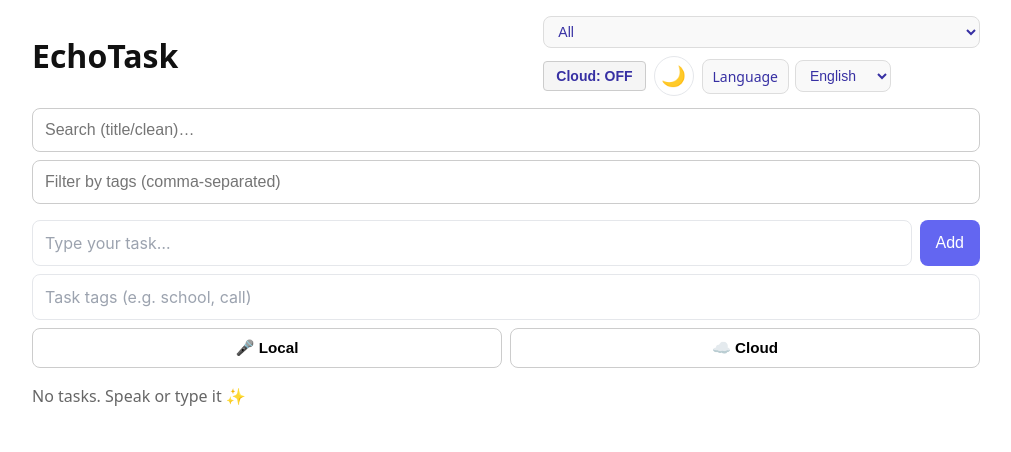
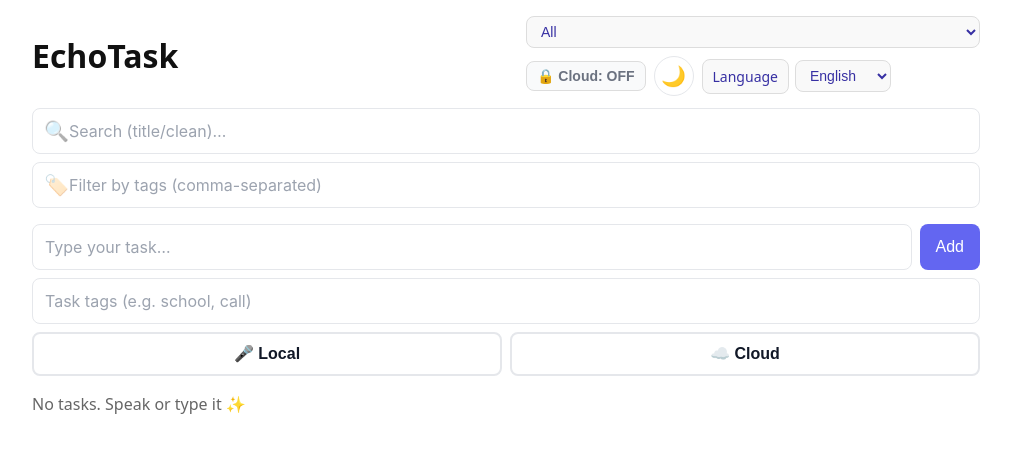
Before and after one commit to dexteee-r/EchoTask, a React (Vite) app in the folder echotask/: page / in a window 1280 px wide. Shown: the top 452 px of the page, without its empty margins (134-1145 px from the left). Built offline with nearby package versions, Linux system fonts and the light colour scheme.

Commit message:
UI et UX improve

```diff
--- a/echotask/index.html
+++ b/echotask/index.html
@@ -19,7 +19,7 @@
     <meta name="theme-color" content="#1f3afe">
 
     <!-- iOS full-screen -->
-    <meta name="apple-mobile-web-app-capable" content="yes" />
+    <meta name="mobile-web-app-capable" content="yes">
     <meta name="apple-mobile-web-app-status-bar-style" content="default" />
     <meta name="apple-mobile-web-app-title" content="EchoTask" />
 
--- a/echotask/src/ui/CloudConfig.tsx
+++ b/echotask/src/ui/CloudConfig.tsx
@@ -1,4 +1,4 @@
-// src/ui/CloudConfig.tsx
+// src/ui/CloudConfig.tsx (Modernisé)
 import React from 'react';
 
 interface CloudConfigProps {
@@ -13,21 +13,12 @@ interface CloudConfigProps {
 }
 
 /**
- * Composant CloudConfig
+ * Composant CloudConfig - Configuration Cloud (Modernisé)
  *
- * Section de configuration Cloud :
- * - Toggle Cloud ON/OFF
- * - Champ API key (visible si Cloud activé)
- * - Message d'avertissement si Cloud activé sans clé
- *
- * @param allowCloud - État du Cloud (activé/désactivé)
- * @param apiKey - Clé API OpenAI
- * @param onToggleCloud - Callback toggle Cloud
- * @param onApiKeyChange - Callback changement API key
- * @param cloudOnLabel - Label "Cloud: ON" (traduit)
- * @param cloudOffLabel - Label "Cloud: OFF" (traduit)
- * @param apiKeyPlaceholder - Placeholder clé API (traduit)
- * @param warningMessage - Message d'avertissement (traduit)
+ * Utilise le Design System pour :
+ * - Badge toggle stylé
+ * - Input avec validation visuelle
+ * - Message d'avertissement coloré
  */
 export default function CloudConfig({
   allowCloud,
@@ -49,47 +40,63 @@ export default function CloudConfig({
         className="badge"
         style={{
           cursor: 'pointer',
-          padding: '6px 12px',
-          borderRadius: 4,
-          border: '1px solid #ccc',
-          backgroundColor: allowCloud ? '#e3f2fd' : '#f5f5f5',
-          fontWeight: 600
+          background: allowCloud ? 'var(--color-primary)' : 'var(--color-bg-secondary)',
+          color: allowCloud ? 'white' : 'var(--color-text-secondary)',
+          fontWeight: 'var(--font-semibold)',
+          transition: 'all var(--transition-fast)',
         }}
       >
-        {allowCloud ? cloudOnLabel : cloudOffLabel}
+        {allowCloud ? '☁️ ' + cloudOnLabel : '🔒 ' + cloudOffLabel}
       </button>
 
       {/* Section API Key (visible si Cloud activé) */}
       {allowCloud && (
-        <div style={{ marginTop: 8 }}>
+        <div
+          className="card fade-in"
+          style={{
+            marginTop: 'var(--space-2)',
+            padding: 'var(--space-3)',
+            position: 'absolute',
+            zIndex: 'var(--z-dropdown)',
+            minWidth: 300,
+            maxWidth: 400,
+          }}
+        >
+          <label style={{
+            display: 'block',
+            fontSize: 'var(--text-sm)',
+            fontWeight: 'var(--font-medium)',
+            color: 'var(--color-text-secondary)',
+            marginBottom: 'var(--space-1)',
+          }}>
+            🔑 {apiKeyPlaceholder}
+          </label>
           <input
             type="password"
-            placeholder={apiKeyPlaceholder}
+            className="input"
+            placeholder="sk-..."
             value={apiKey}
             onChange={e => onApiKeyChange(e.target.value)}
             style={{
-              width: '100%',
-              padding: 8,
-              borderColor: !apiKey && allowCloud ? '#b00020' : '#ccc',
-              borderWidth: 1,
-              borderStyle: 'solid',
-              borderRadius: 8,
-              fontSize: '0.95em'
+              borderColor: !apiKey ? 'var(--color-error)' : 'var(--color-border)',
             }}
             aria-label="Clé API OpenAI"
           />
 
           {/* Avertissement si pas de clé */}
-          {allowCloud && !apiKey && (
+          {!apiKey && (
             <div style={{
-              color: '#b00020',
-              marginTop: 4,
-              fontSize: '0.9em',
+              marginTop: 'var(--space-2)',
+              padding: 'var(--space-2)',
+              background: 'var(--color-error-light)',
+              color: 'var(--color-error)',
+              borderRadius: 'var(--radius-md)',
+              fontSize: 'var(--text-sm)',
               display: 'flex',
               alignItems: 'center',
-              gap: 4
+              gap: 'var(--space-2)',
             }}>
-              ⚠️ {warningMessage}
+              ⚠️ <span>{warningMessage}</span>
             </div>
           )}
         </div>
--- a/echotask/src/ui/FilterBar.tsx
+++ b/echotask/src/ui/FilterBar.tsx
@@ -1,4 +1,4 @@
-// src/ui/FilterBar.tsx
+// src/ui/FilterBar.tsx (Modernisé)
 import React from 'react';
 
 interface FilterBarProps {
@@ -11,18 +11,12 @@ interface FilterBarProps {
 }
 
 /**
- * Composant FilterBar
+ * Composant FilterBar - Recherche et filtrage (Modernisé)
  *
- * Barre de recherche et filtrage :
- * - Recherche texte (dans rawText et cleanText)
- * - Filtre par tags (multi-tags séparés par virgules)
- *
- * @param search - Valeur de la recherche texte
- * @param tagFilter - Valeur du filtre tags
- * @param onSearchChange - Callback changement recherche
- * @param onTagFilterChange - Callback changement filtre tags
- * @param searchPlaceholder - Placeholder recherche (traduit)
- * @param tagFilterPlaceholder - Placeholder filtre tags (traduit)
+ * Utilise le Design System pour :
+ * - Inputs avec focus states
+ * - Icônes de recherche
+ * - Grid layout responsive
  */
 export default function FilterBar({
   search,
@@ -35,41 +29,57 @@ export default function FilterBar({
 
   return (
     <div style={{
-      marginTop: 12,
+      marginTop: 'var(--space-3)',
       display: 'grid',
-      gap: 8
+      gap: 'var(--space-2)',
     }}>
       {/* Recherche texte */}
+      <div style={{ position: 'relative' }}>
+        <span style={{
+          position: 'absolute',
+          left: 'var(--space-3)',
+          top: '50%',
+          transform: 'translateY(-50%)',
+          fontSize: '1.25rem',
+          pointerEvents: 'none',
+          opacity: 0.5,
+        }}>
+          🔍
+        </span>
         <input
           type="text"
+          className="input"
           value={search}
           onChange={e => onSearchChange(e.target.value)}
           placeholder={searchPlaceholder}
-        style={{
-          padding: 12,
-          border: '1px solid #ccc',
-          borderRadius: 8,
-          fontSize: '1em',
-          width: '100%'
-        }}
+          style={{ paddingLeft: 'calc(var(--space-3) + 1.5rem)' }}
           aria-label="Recherche"
         />
+      </div>
 
       {/* Filtre tags */}
+      <div style={{ position: 'relative' }}>
+        <span style={{
+          position: 'absolute',
+          left: 'var(--space-3)',
+          top: '50%',
+          transform: 'translateY(-50%)',
+          fontSize: '1.25rem',
+          pointerEvents: 'none',
+          opacity: 0.5,
+        }}>
+          🏷️
+        </span>
         <input
           type="text"
+          className="input"
           value={tagFilter}
           onChange={e => onTagFilterChange(e.target.value)}
           placeholder={tagFilterPlaceholder}
-        style={{
-          padding: 12,
-          border: '1px solid #ccc',
-          borderRadius: 8,
-          fontSize: '1em',
-          width: '100%'
-        }}
+          style={{ paddingLeft: 'calc(var(--space-3) + 1.5rem)' }}
           aria-label="Filtre par tags"
         />
       </div>
+    </div>
   );
 }
--- a/echotask/src/ui/VoiceButtons.tsx
+++ b/echotask/src/ui/VoiceButtons.tsx
@@ -1,4 +1,4 @@
-// src/ui/VoiceButtons.tsx
+// src/ui/VoiceButtons.tsx (Modernisé)
 import React from 'react';
 
 interface VoiceButtonsProps {
@@ -15,26 +15,12 @@ interface VoiceButtonsProps {
 }
 
 /**
- * Composant VoiceButtons
+ * Composant VoiceButtons - Boutons de dictée (Modernisé)
  *
- * Boutons de dictée vocale :
- * - Bouton micro local (Web Speech API)
- * - Bouton micro cloud (Whisper API)
- * - Indicateur d'écoute (●)
- * - Désactivation si non supporté
- *
- * Utilisation : Press & Hold (maintenir appuyé)
- *
- * @param listeningLocal - État écoute locale
- * @param listeningCloud - État écoute cloud
- * @param sttSupported - Web Speech supporté ?
- * @param onStartLocal - Callback démarrage local
- * @param onStopLocal - Callback arrêt local
- * @param onStartCloud - Callback démarrage cloud
- * @param onStopCloud - Callback arrêt cloud
- * @param localLabel - Label bouton local (traduit)
- * @param cloudLabel - Label bouton cloud (traduit)
- * @param unsupportedTooltip - Tooltip si non supporté (traduit)
+ * Utilise le Design System pour :
+ * - Boutons stylés avec états
+ * - Animation pulse pendant l'écoute
+ * - Feedback visuel clair
  */
 export default function VoiceButtons({
   listeningLocal,
@@ -50,7 +36,12 @@ export default function VoiceButtons({
 }: VoiceButtonsProps) {
 
   return (
-    <div className="input-row" style={{ marginTop: 8, display: 'flex', gap: 8 }}>
+    <div style={{
+      marginTop: 'var(--space-2)',
+      display: 'grid',
+      gridTemplateColumns: '1fr 1fr',
+      gap: 'var(--space-2)',
+    }}>
       {/* Bouton micro local */}
       <button
         type="button"
@@ -58,20 +49,27 @@ export default function VoiceButtons({
         onPointerUp={onStopLocal}
         disabled={!sttSupported}
         title={!sttSupported ? unsupportedTooltip : localLabel}
+        className="btn"
         style={{
-          flex: 1,
-          padding: '10px 16px',
-          borderRadius: 8,
-          border: '1px solid #ccc',
-          backgroundColor: listeningLocal ? '#ffebee' : '#fff',
+          background: listeningLocal ? 'var(--color-error)' : 'var(--color-surface)',
+          color: listeningLocal ? 'white' : 'var(--color-text)',
+          border: `2px solid ${listeningLocal ? 'var(--color-error)' : 'var(--color-border)'}`,
+          opacity: sttSupported ? 1 : 0.5,
           cursor: sttSupported ? 'pointer' : 'not-allowed',
-          opacity: sttSupported ? 1 : 0.5,
-          fontWeight: 600,
-          fontSize: '0.95em',
-          transition: 'background-color 0.2s'
+          fontWeight: 'var(--font-semibold)',
+          position: 'relative',
+          animation: listeningLocal ? 'pulse 1.5s ease-in-out infinite' : 'none',
         }}
       >
-        🎤 {localLabel} {listeningLocal ? '●' : ''}
+        🎤 {localLabel} {listeningLocal && <span style={{
+          display: 'inline-block',
+          width: 8,
+          height: 8,
+          borderRadius: '50%',
+          background: 'white',
+          marginLeft: 'var(--space-1)',
+          animation: 'pulse 1s ease-in-out infinite',
+        }} />}
       </button>
 
       {/* Bouton micro cloud */}
@@ -80,19 +78,25 @@ export default function VoiceButtons({
         onPointerDown={onStartCloud}
         onPointerUp={onStopCloud}
         title={cloudLabel}
+        className="btn"
         style={{
-          flex: 1,
-          padding: '10px 16px',
-          borderRadius: 8,
-          border: '1px solid #ccc',
-          backgroundColor: listeningCloud ? '#e3f2fd' : '#fff',
+          background: listeningCloud ? 'var(--color-primary)' : 'var(--color-surface)',
+          color: listeningCloud ? 'white' : 'var(--color-text)',
+          border: `2px solid ${listeningCloud ? 'var(--color-primary)' : 'var(--color-border)'}`,
           cursor: 'pointer',
-          fontWeight: 600,
-          fontSize: '0.95em',
-          transition: 'background-color 0.2s'
+          fontWeight: 'var(--font-semibold)',
+          animation: listeningCloud ? 'pulse 1.5s ease-in-out infinite' : 'none',
         }}
       >
-        ☁️ {cloudLabel} {listeningCloud ? '●' : ''}
+        ☁️ {cloudLabel} {listeningCloud && <span style={{
+          display: 'inline-block',
+          width: 8,
+          height: 8,
+          borderRadius: '50%',
+          background: 'white',
+          marginLeft: 'var(--space-1)',
+          animation: 'pulse 1s ease-in-out infinite',
+        }} />}
       </button>
     </div>
   );
```
Also changed, not shown: echotask/src/ui/DraftEditor.tsx (+47 -75 lines). Lines whose indentation alone changed are shown as unchanged.
